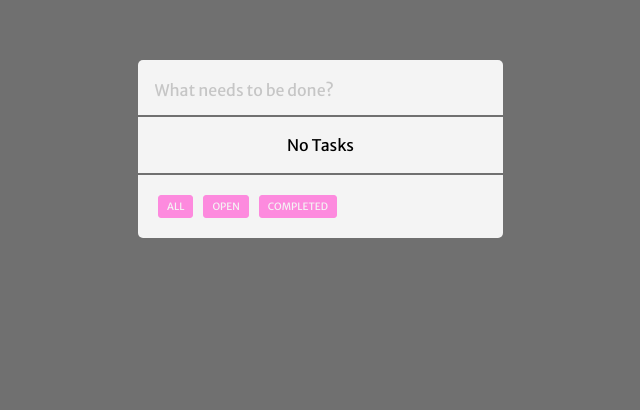
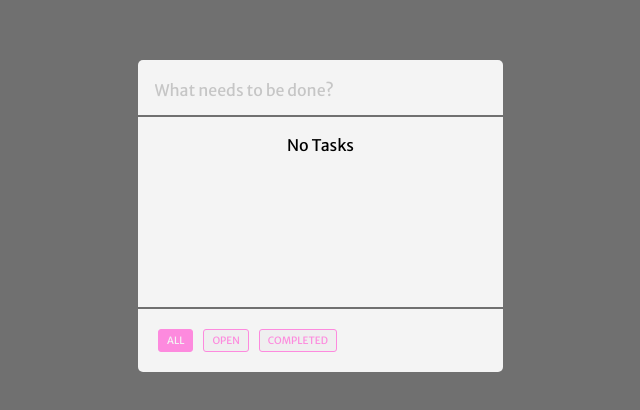
Before and after one commit to zainquteshat/task-list, a React (Create React App) app: page / in a window 1280 px wide. Shown: the part 220-630 px from the top of the page, without its empty margins (310-950 px from the left). Built offline with nearby package versions, Linux system fonts and the light colour scheme.

Commit message:
Filteration added

```diff
--- a/src/App.js
+++ b/src/App.js
@@ -9,6 +9,7 @@ import classes from "./App.module.scss";
 
 const App = () => {
   const [tasks, setTasks] = useState([]);
+  const [selectedFilterType, setSelectedFilterType] = useState("all");
 
   useEffect(() => {
     if (window.localStorage["task-list"]) {
@@ -29,11 +30,29 @@ const App = () => {
     setTasks(filteredArray);
   };
 
+  const markCompletedHandler = (taskId) => {
+    const completedTask = tasks.filter((task) => task.id === taskId)[0];
+    completedTask.completed = true;
+    setTasks([...tasks]);
+  };
+
+  const filterSelectedHandler = (filterType) => {
+    setSelectedFilterType(filterType);
+  };
+
   return (
     <div className={classes.App}>
       <AddTask userInputHandler={userInputHandler} />
-      <TaskList tasks={tasks} deleteTaskHandler={deleteTaskHandler} />
-      <Filters />
+      <TaskList
+        tasks={tasks}
+        deleteTaskHandler={deleteTaskHandler}
+        markCompletedHandler={markCompletedHandler}
+        selectedFilterType={selectedFilterType}
+      />
+      <Filters
+        filterSelectedHandler={filterSelectedHandler}
+        selectedFilterType={selectedFilterType}
+      />
     </div>
   );
 };
--- a/src/Components/Button/Button.js
+++ b/src/Components/Button/Button.js
@@ -1,8 +1,19 @@
 import classes from "./Button.module.scss";
-const Button = (props) => {
+const Button = ({
+  title,
+  filterType,
+  filterSelectedHandler,
+  selectedFilterType,
+}) => {
+  const isCurrentFilterSelected = selectedFilterType === filterType;
   return (
-    <button className={`${classes.Button} ${classes.Active}`}>
-      {props.title}
+    <button
+      className={`${classes.Button} ${
+        isCurrentFilterSelected ? classes.Active : ""
+      } `}
+      onClick={() => filterSelectedHandler(filterType)}
+    >
+      {title}
     </button>
   );
 };
--- a/src/Components/Filters/Filters.js
+++ b/src/Components/Filters/Filters.js
@@ -1,11 +1,32 @@
 import Button from "../Button/Button";
 import classes from "./Filters.module.scss";
 
-const Filters = () => (
+const Filters = ({
+  filterTasks,
+  filterSelectedHandler,
+  selectedFilterType,
+}) => (
   <div className={classes.Buttons}>
-    <Button title="ALL" />
-    <Button title="OPEN" />
-    <Button title="COMPLETED" />
+    <Button
+      title="ALL"
+      filterType="all"
+      filterTasks={filterTasks}
+      filterSelectedHandler={filterSelectedHandler}
+      selectedFilterType={selectedFilterType}
+    />
+    <Button
+      title="OPEN"
+      filterType="open"
+      filterTasks={filterTasks}
+      filterSelectedHandler={filterSelectedHandler}
+      selectedFilterType={selectedFilterType}
+    />
+    <Button
+      title="COMPLETED"
+      filterType="completed"
+      filterSelectedHandler={filterSelectedHandler}
+      selectedFilterType={selectedFilterType}
+    />
   </div>
 );
 
--- a/src/Components/TaskList/Task/Task.js
+++ b/src/Components/TaskList/Task/Task.js
@@ -2,14 +2,23 @@ import CheckCircleOutlineIcon from "@material-ui/icons/CheckCircleOutline";
 import DeleteOutlineIcon from "@material-ui/icons/DeleteOutline";
 import classes from "./Task.module.scss";
 
-const Task = ({ taskTitle, deleteTaskHandler, id, completed }) => {
+const Task = ({
+  taskTitle,
+  deleteTaskHandler,
+  id,
+  completed,
+  markCompletedHandler,
+}) => {
   return (
     <li className={classes.Task}>
-      <CheckCircleOutlineIcon className={classes.Icon} />
+      <CheckCircleOutlineIcon
+        className={[classes.Icon, completed ? classes.Green : ""].join(" ")}
+        onClick={() => markCompletedHandler(id)}
+      />
       <p className={classes.TaskTitle}>{taskTitle}</p>
       <DeleteOutlineIcon
+        className={[classes.Icon, classes.Red].join(" ")}
         onClick={() => deleteTaskHandler(id)}
-        className={classes.Icon}
       />
     </li>
   );
--- a/src/Components/TaskList/Task/Task.module.scss
+++ b/src/Components/TaskList/Task/Task.module.scss
@@ -14,3 +14,10 @@
 .Icon {
   cursor: pointer;
 }
+
+.Red {
+  color: red;
+}
+.Green {
+  color: green;
+}
--- a/src/Components/TaskList/TaskList.js
+++ b/src/Components/TaskList/TaskList.js
@@ -1,12 +1,28 @@
 import classes from "./TaskList.module.scss";
 import Task from "./Task/Task";
 
-const TaskList = ({ tasks, deleteTaskHandler }) => {
+const TaskList = ({
+  tasks,
+  deleteTaskHandler,
+  markCompletedHandler,
+  selectedFilterType,
+}) => {
+  const filteredTasks = () => {
+    switch (selectedFilterType) {
+      case "open":
+        return tasks.filter((task) => !task.completed);
+      case "completed":
+        return tasks.filter((task) => task.completed);
+      default:
+        return tasks;
+    }
+  };
+
   const renderTasks = () => {
     if (tasks.length > 0) {
       return (
         <ul>
-          {tasks.map(({ title, id, completed }) => {
+          {filteredTasks().map(({ title, id, completed }) => {
             return (
               <Task
                 taskTitle={title}
@@ -14,6 +30,7 @@ const TaskList = ({ tasks, deleteTaskHandler }) => {
                 id={id}
                 completed={completed}
                 deleteTaskHandler={deleteTaskHandler}
+                markCompletedHandler={markCompletedHandler}
               />
             );
           })}
--- a/src/Components/TaskList/TaskList.module.scss
+++ b/src/Components/TaskList/TaskList.module.scss
@@ -1,7 +1,10 @@
 @import "../../styles/variables.module";
 
 .TaskList {
+  display: block;
   padding: 20px 16.5px;
   text-align: center;
   border-bottom: 2px solid $background-color;
+  height: 150px;
+  overflow-y: scroll;
 }
```
